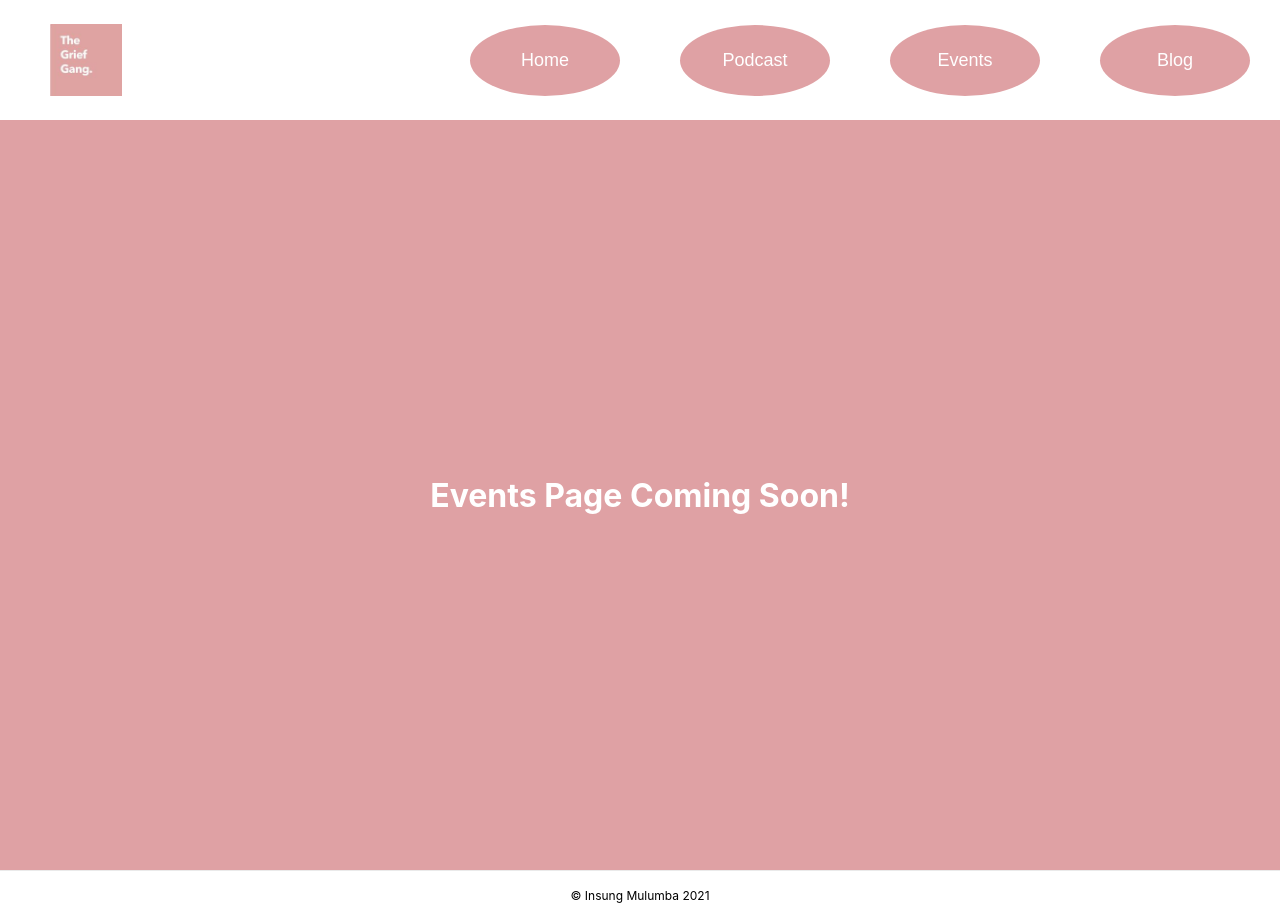
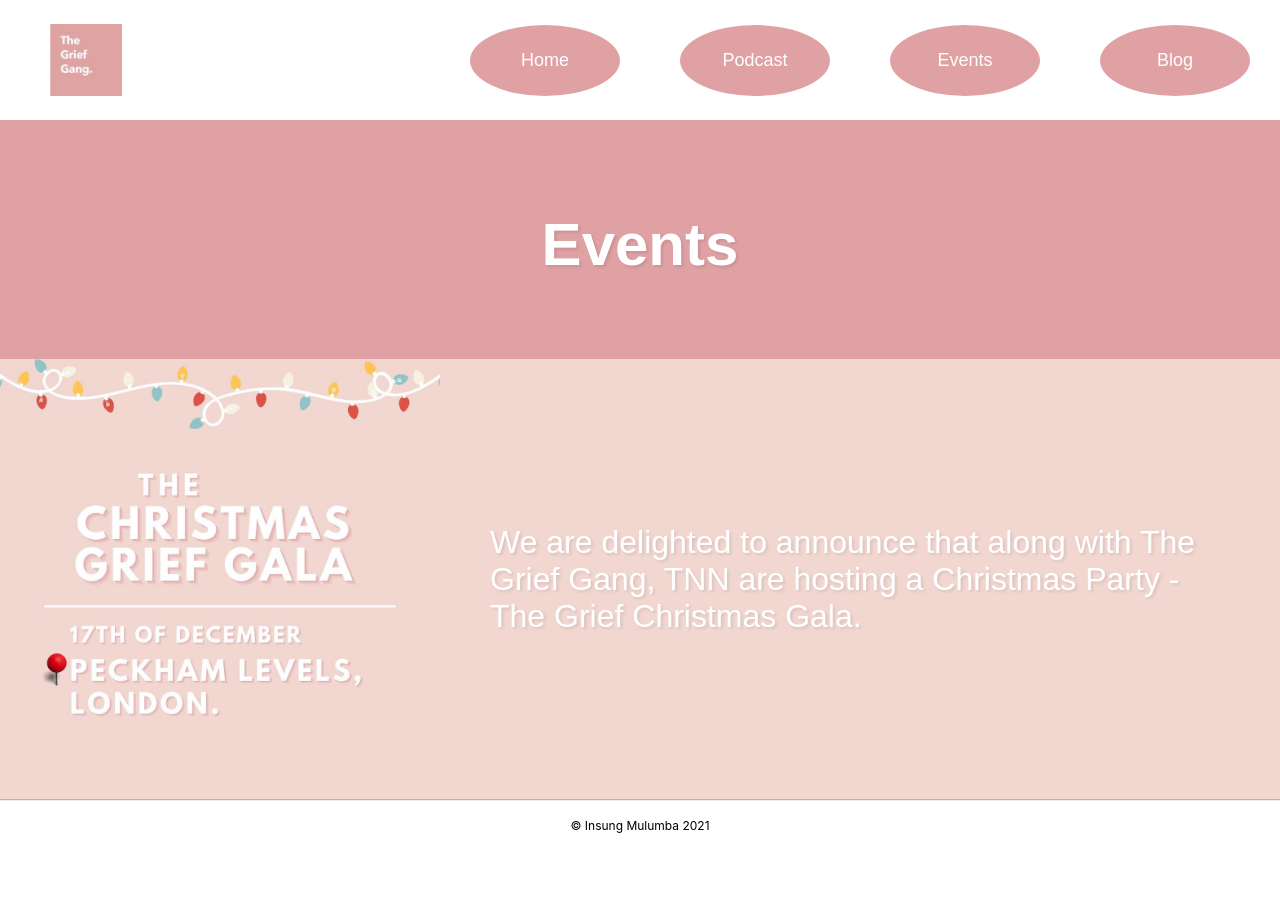
Before and after one commit to InsungMulumba/cms-grief-gang-podcast, a Next.js app: page /events in a window 1280 px wide. After the commit the page ends 850 px from the top, so only its background shows below. Built offline with nearby package versions, Linux system fonts and the light colour scheme.

Commit message:
events page

```diff
--- a/pages/events.tsx
+++ b/pages/events.tsx
@@ -4,38 +4,122 @@
 import colors from "../styles/colors";
 import PageWithLayoutType from "../types/pageWithLayout";
 import Header from "../components/Header/Header";
+import TitleH1 from "../styles/headings";
+
 import Head from "next/head";
 
 const Root = styled.div`
   display: flex;
-    align-items: center;
+  background-color: ${colors.mainPink};
   justify-content: center;
-    width: 100%;
-    height: calc(100vh - 50px);
-    background-color: ${colors.mainPink};
-    color: white;
+  flex-direction: column;
 `;
 
-const Blog: FC = () => {
+const HeroBanner = styled.div`
+  display: flex;
+  justify-content: center;
+  flex-direction: column;
+  width: 100%;
+
+  @media (min-width: 1280px) {
+    align-self: center;
+    padding: 0px;
+    justify-content: flex-start;
+    height: calc(100vh - 120px);
+    padding-top: 50px;
+  }
+`;
+const HeroText = styled.div`
+  display: flex;
+  flex-direction: column;
+  text-align: center;
+  justify-content: center;
+  /* width: 100%; */
+
+  @media (max-width: 1279px) {
+    padding: 20px 40px;
+  }
+
+  @media (min-width: 1280px) {
+    max-height: 150px;
+    text-align: left;
+    margin-bottom: 40px;
+    /* padding: 0px 25%; */
+  }
+`;
+const Title = styled(TitleH1)`
+  color: white;
+  text-align: center;
+`;
+
+const EventContainer = styled.div`
+  width: 100%;
+  max-height: calc(100vh - 360px);
+  display: flex;
+  background-color: #f2d7d1;
+`;
+
+const Gala = styled.img`
+  object-fit: contain;
+  width: 50%;
+  height: 100%;
+`;
+
+const EventText = styled.div`
+  display: flex;
+  justify-content: center;
+  flex-direction: column;
+  padding: 0px 50px;
+`;
+const Text = styled.p`
+  font-family: " Spartan", sans-serif;
+  font-size: 32px;
+  color: white;
+  text-shadow: 2px 2px 3px rgba(0, 0, 0, 0.1);
+  margin: 0px;
+`;
+
+const EventsGalaText =
+  "We are delighted to announce that along with The Grief Gang, TNN are hosting a Christmas Party - The Grief Christmas Gala.";
+
+  // TODO PHONE VIEW
+const Events: FC = () => {
   return (
-    <><Head>
+    <>
+      <Head>
         <title>The Grief Gang | Podcast</title>
         <link rel="icon" href="/logo.ico" />
         <link rel="preconnect" href="https://fonts.googleapis.com" />
         <link
           rel="preconnect"
           href="https://fonts.gstatic.com"
-        crossOrigin="anonymous" />
+          crossOrigin="anonymous"
+        />
         <link
           href="https://fonts.googleapis.com/css2?family=Spartan:wght@300;700&display=swap"
           rel="stylesheet"
         ></link>
-    </Head><Header isMain={true} showBulletin={false} /><Root>
-        <h1>Events Page Coming Soon!</h1>
-      </Root></>
+      </Head>
+      <Header isMain={true} showBulletin={false} />
+
+      <Root>
+        <HeroBanner>
+          <HeroText>
+            <Title>Events</Title>
+          </HeroText>
+          <EventContainer>
+            <Gala src="/Events/gala.jpg" />
+            <EventText>
+              <Text>{EventsGalaText} </Text>
+            </EventText>
+          </EventContainer>
+
+        </HeroBanner>
+      </Root>
+    </>
   );
 };
 
-(Blog as PageWithLayoutType).layout = MainLayout;
+(Events as PageWithLayoutType).layout = MainLayout;
 
-export default Blog;
+export default Events;
--- a/styles/headings.js
+++ b/styles/headings.js
@@ -2,7 +2,7 @@
 
 const TitleH1 = styled.h1`
   font-family: " Spartan", sans-serif;
-  font-size: 50px;
+  font-size: 60px;
 
   text-shadow: 2px 2px 3px rgba(0, 0, 0, 0.1);
   @media (max-width: 1279px) {
```
Also changed, not shown: components/Home/CoupleSlice.tsx (+12 -12 lines), pages/podcast.tsx (+7 -9 lines), public/Events/gala.jpg (added). Lines whose indentation alone changed are shown as unchanged.
